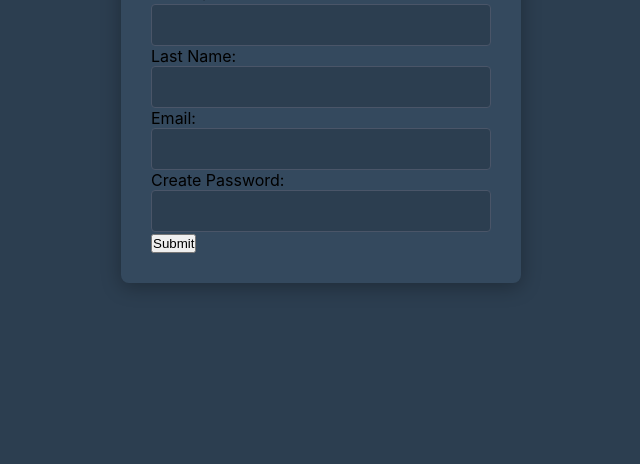
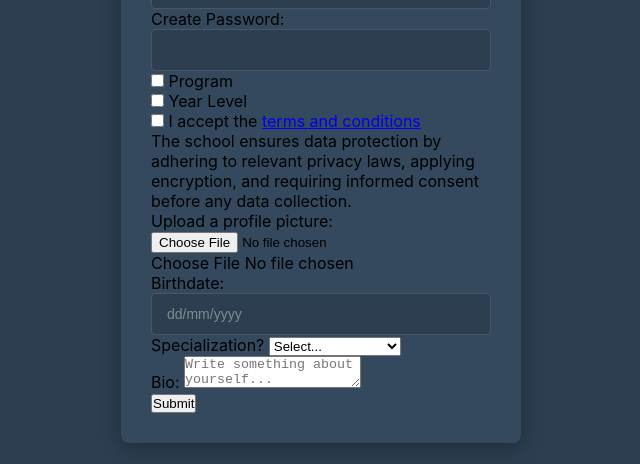
Before and after one commit to Gon00000/ClaraSiondbsec4, a plain HTML site: page index.html in a window 1280 px wide. Shown: the part 336-800 px from the top of the page, without its empty margins (319-959 px from the left). Drawn offline with Linux system fonts and the light colour scheme.

Commit message:
Update index.html

```diff
--- a/index.html
+++ b/index.html
@@ -80,8 +80,60 @@
             <div>
        <label for="password">Create Password:</label>
         <input type="password" id="password" name="password" required/></div>
+            <div class="checkbox-group">
+            <div class="checkbox-item">
+                <input type="checkbox" id="program" >
+                <label for="program">Program</label>
+            </div>
+            <div class="checkbox-item">
+                <input type="checkbox" id="year-level" >
+                <label for="year-level">Year Level</label>
+            </div>
+            <div class="checkbox-item">
+                <input type="checkbox" id="terms" >
+                <label for="terms">I accept the <a href="#">terms and conditions</a></label>
+            </div>
+        </div>
+        <div class="privacy-text">
+            The school ensures data protection by adhering to relevant privacy laws, applying encryption, and requiring informed consent before any data collection.
+        </div>
+
+        <div class="form-group">
+            <label>Upload a profile picture:</label>
+            <div class="file-upload">
+                <input type="file" id="profile-picture" accept="image/*">
+                <div class="file-upload-button">
+                    Choose File No file chosen
+                </div>
+            </div>
+        </div>
+
+        <div class="form-group">
+            <label for="birthdate">Birthdate:</label>
+            <input type="text" id="birthdate" class="date-input" placeholder="dd/mm/yyyy">
+        </div>
+
+        <div class="form-group">
+            <label for="specialization">Specialization?</label>
+            <select id="specialization" class="select-input">
+                <option value="">Select...</option>
+                <option value="computer-science">Computer Science</option>
+                <option value="engineering">Engineering</option>
+                <option value="business">Business</option>
+                <option value="arts">Arts</option>
+            </select>
+        </div>
+
+        <div class="form-group">
+            <label for="bio">Bio:</label>
+            <textarea id="bio" class="textarea-input" placeholder="Write something about yourself..."></textarea>
+        </div>
+    <div>
+
       <button type="submit" class="login-btn">Submit</button>
     </form>
+
+            </div>
     </body>
 
 </html>
```
